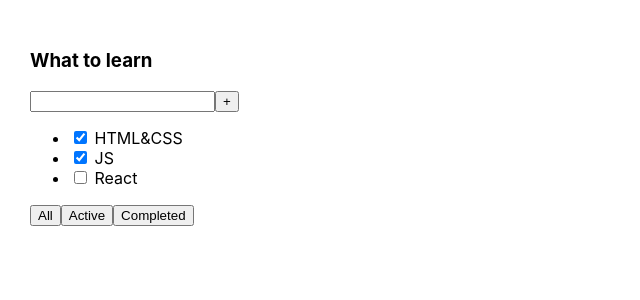
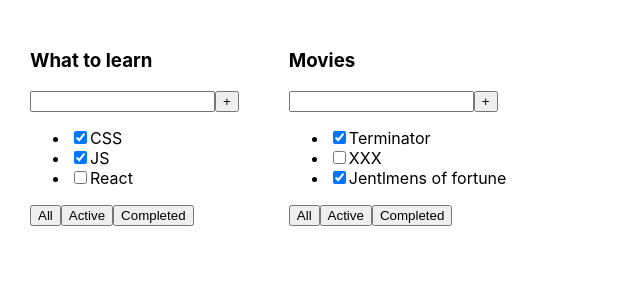
Before and after one commit to Arenelin/todolist, a React (Create React App) app: page / in a window 1280 px wide. Shown: the top 300 px of the page, without its empty margins (0-640 px from the left). Built offline with nearby package versions, Linux system fonts and the light colour scheme.

Commit message:
created a to-do list for a component with unique data via props

```diff
--- a/src/App.tsx
+++ b/src/App.tsx
@@ -1,26 +1,24 @@
 import React from 'react';
 import './App.css';
+import {TaskType, TodoList} from './TodoList';
 
 function App() {
+    const tasks1: Array<TaskType> = [
+        {id: 1, title: 'CSS', isDone: true},
+        {id: 2, title: 'JS', isDone: true},
+        {id: 3, title: 'React', isDone: false}
+    ]
+    const tasks2: Array<TaskType> = [
+        {id: 1, title: 'Terminator', isDone: true},
+        {id: 2, title: 'XXX', isDone: false},
+        {id: 3, title: 'Jentlmens of fortune', isDone: true},
+    ]
+
+
     return (
         <div className="App">
-            <div>
-                <h3>What to learn</h3>
-                <div>
-                    <input/>
-                    <button>+</button>
-                </div>
-                <ul>
-                    <li><input type="checkbox" checked={true}/> <span>HTML&CSS</span></li>
-                    <li><input type="checkbox" checked={true}/> <span>JS</span></li>
-                    <li><input type="checkbox" checked={false}/> <span>React</span></li>
-                </ul>
-                <div>
-                    <button>All</button>
-                    <button>Active</button>
-                    <button>Completed</button>
-                </div>
-            </div>
+            <TodoList title="What to learn" tasks={tasks1}/>
+            <TodoList title="Movies" tasks={tasks2}/>
         </div>
     );
 }
--- /dev/null
+++ b/src/TodoList.tsx
@@ -0,0 +1,32 @@
+export type TaskType = {
+    id: number
+    title: string
+    isDone: boolean
+}
+
+type TodoListPropsType = {
+    title: string
+    tasks: Array<TaskType>
+}
+
+export function TodoList(props: TodoListPropsType) {
+    return (
+        <div>
+            <h3>{props.title}</h3>
+            <div>
+                <input/>
+                <button>+</button>
+            </div>
+            <ul>
+                <li><input checked={props.tasks[0].isDone} type="checkbox"/>{props.tasks[0].title}<span></span></li>
+                <li><input checked={props.tasks[1].isDone} type="checkbox"/><span>{props.tasks[1].title}</span></li>
+                <li><input checked={props.tasks[2].isDone} type="checkbox"/><span>{props.tasks[2].title}</span></li>
+            </ul>
+            <div>
+                <button>All</button>
+                <button>Active</button>
+                <button>Completed</button>
+            </div>
+        </div>
+    )
+}
--- a/src/index.tsx
+++ b/src/index.tsx
@@ -5,14 +5,8 @@
 
 
 const root = ReactDOM.createRoot(
-  document.getElementById('root') as HTMLElement
+    document.getElementById('root') as HTMLElement
 );
 root.render(
-  <React.StrictMode>
-    <App />
-  </React.StrictMode>
+    <App/>
 );
-
-// If you want to start measuring performance in your app, pass a function
-// to log results (for example: reportWebVitals(console.log))
-// or send to an analytics endpoint. Learn more: https://bit.ly/CRA-vitals
```
Also changed, not shown: 1 other file (tests, documents, lock files or other folders).
